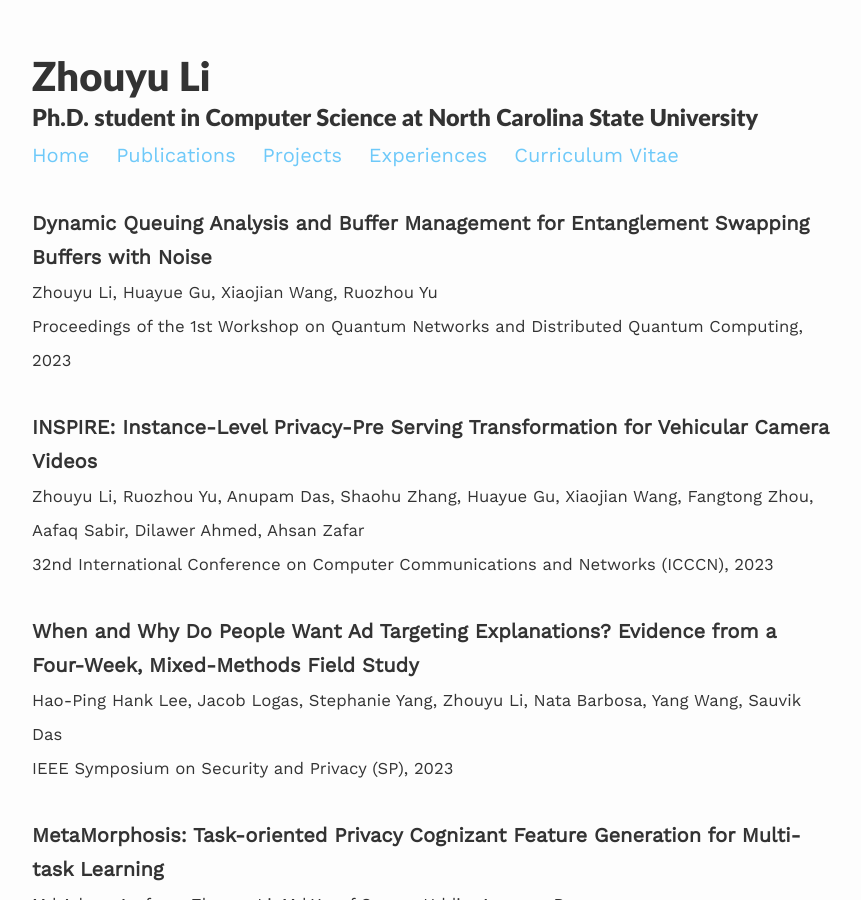
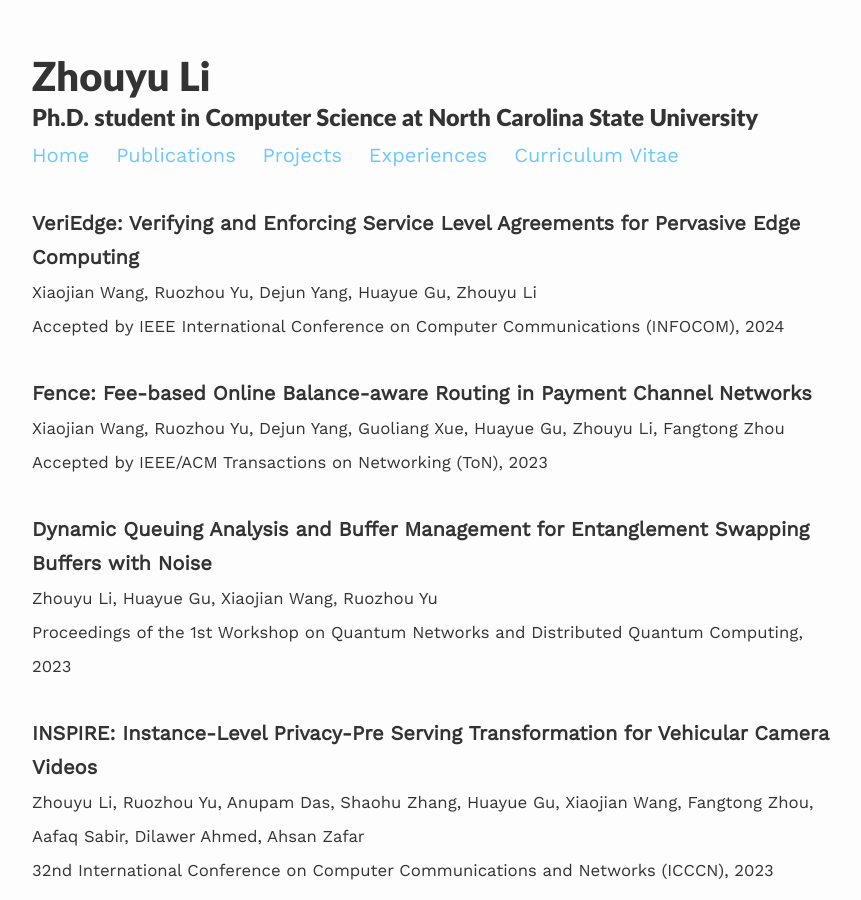
Before and after one commit to lizhouyu/lizhouyu.github.io, a Jekyll site: the page built from publications.html, in a window 1280 px wide and 900 px high. Shown: the whole window, without its empty margins (208-1069 px from the left). Built offline with Jekyll 4.4.1, drawn with Linux system fonts in a browser that asks for light colours; nearby versions of some CDN libraries.

Commit message:
udpate publications

```diff
--- a/publications.html
+++ b/publications.html
@@ -3,6 +3,32 @@ layout: default
 permalink: /publications/
 title: Archive
 ---
+<br>
+
+<div class="publicationBlock">
+	<span class="publicationTitle"><b>VeriEdge: Verifying and Enforcing Service Level Agreements for Pervasive Edge Computing</b></span>
+	<br>
+	<span class="pub_author"><small>
+		Xiaojian Wang, Ruozhou Yu, Dejun Yang, Huayue Gu, Zhouyu Li
+		</small>
+	</span>
+	<br>
+	<span class="pub_pubtxt"><small>Accepted by IEEE International Conference on Computer Communications (INFOCOM), 2024</small></span>
+</div>
+
+<br>
+
+<div class="publicationBlock">
+	<span class="publicationTitle"><b>Fence: Fee-based Online Balance-aware Routing in Payment Channel Networks</b></span>
+	<br>
+	<span class="pub_author"><small>
+		Xiaojian Wang, Ruozhou Yu, Dejun Yang, Guoliang Xue, Huayue Gu, Zhouyu Li, Fangtong Zhou
+		</small>
+	</span>
+	<br>
+	<span class="pub_pubtxt"><small>Accepted by IEEE/ACM Transactions on Networking (ToN), 2023</small></span>
+</div>
+
 <br>
 
 <div class="publicationBlock">
```
Also changed, not shown: index.md (+3 -6 lines).
